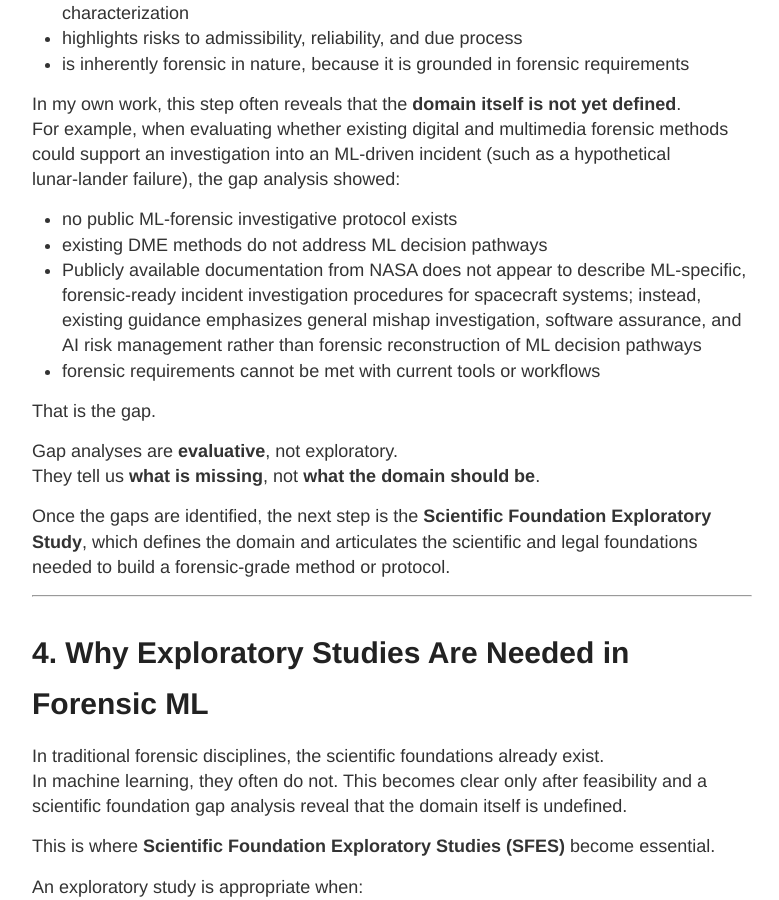
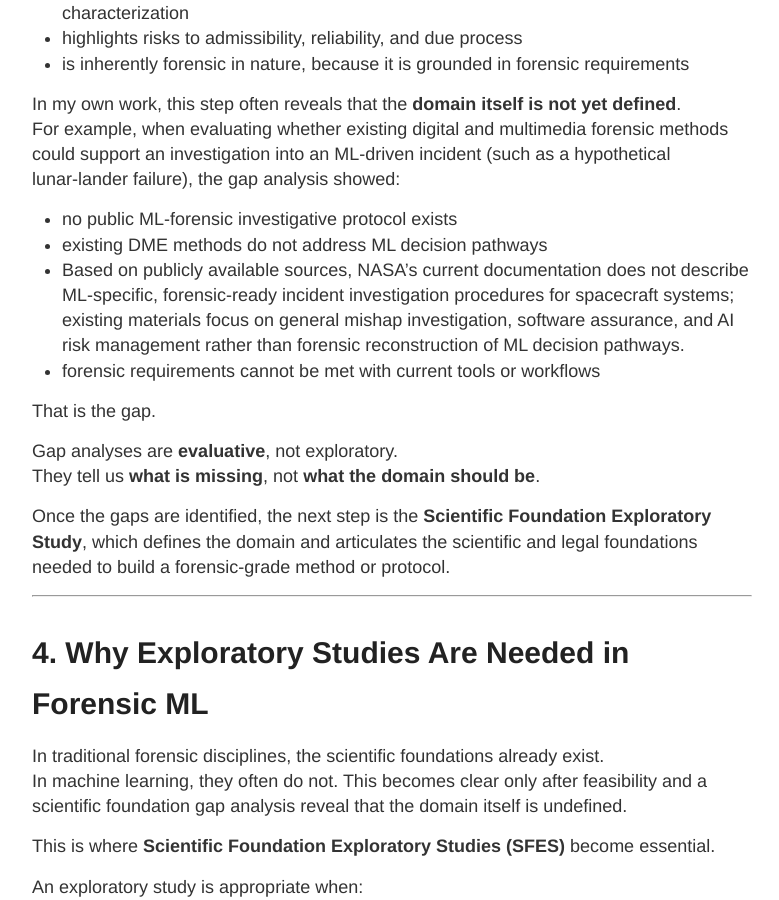
Before and after one commit to ronin4n6labs/Ronin4n6Labs.github.io, a Jekyll site: the page built from _posts/2026-04-16-beyond-the-button-method-validation-Gap_vs_Explore.md, in a window 1280 px wide and 900 px high, scrolled down 3518 px. Shown: the whole window, without its empty margins (248-1027 px from the left). Built offline with Jekyll 4.4.1, drawn with Linux system fonts in a browser that asks for light colours.

Commit message:
Update blog post: Beyond the Button – Gap vs Exploratory Studies

```diff
--- a/_posts/2026-04-16-beyond-the-button-method-validation-Gap_vs_Explore.md
+++ b/_posts/2026-04-16-beyond-the-button-method-validation-Gap_vs_Explore.md
@@ -95,7 +95,7 @@ For example, when evaluating whether existing digital and multimedia forensic me
 
 - no public ML‑forensic investigative protocol exists
 - existing DME methods do not address ML decision pathways
-- Publicly available documentation from NASA does not appear to describe ML-specific, forensic-ready incident investigation procedures for spacecraft systems; instead, existing guidance emphasizes general mishap investigation, software assurance, and AI risk management rather than forensic reconstruction of ML decision pathways
+- Based on publicly available sources, NASA’s current documentation does not describe ML‑specific, forensic‑ready incident investigation procedures for spacecraft systems; existing materials focus on general mishap investigation, software assurance, and AI risk management rather than forensic reconstruction of ML decision pathways.
 - forensic requirements cannot be met with current tools or workflows
 
 That is the gap.
```
